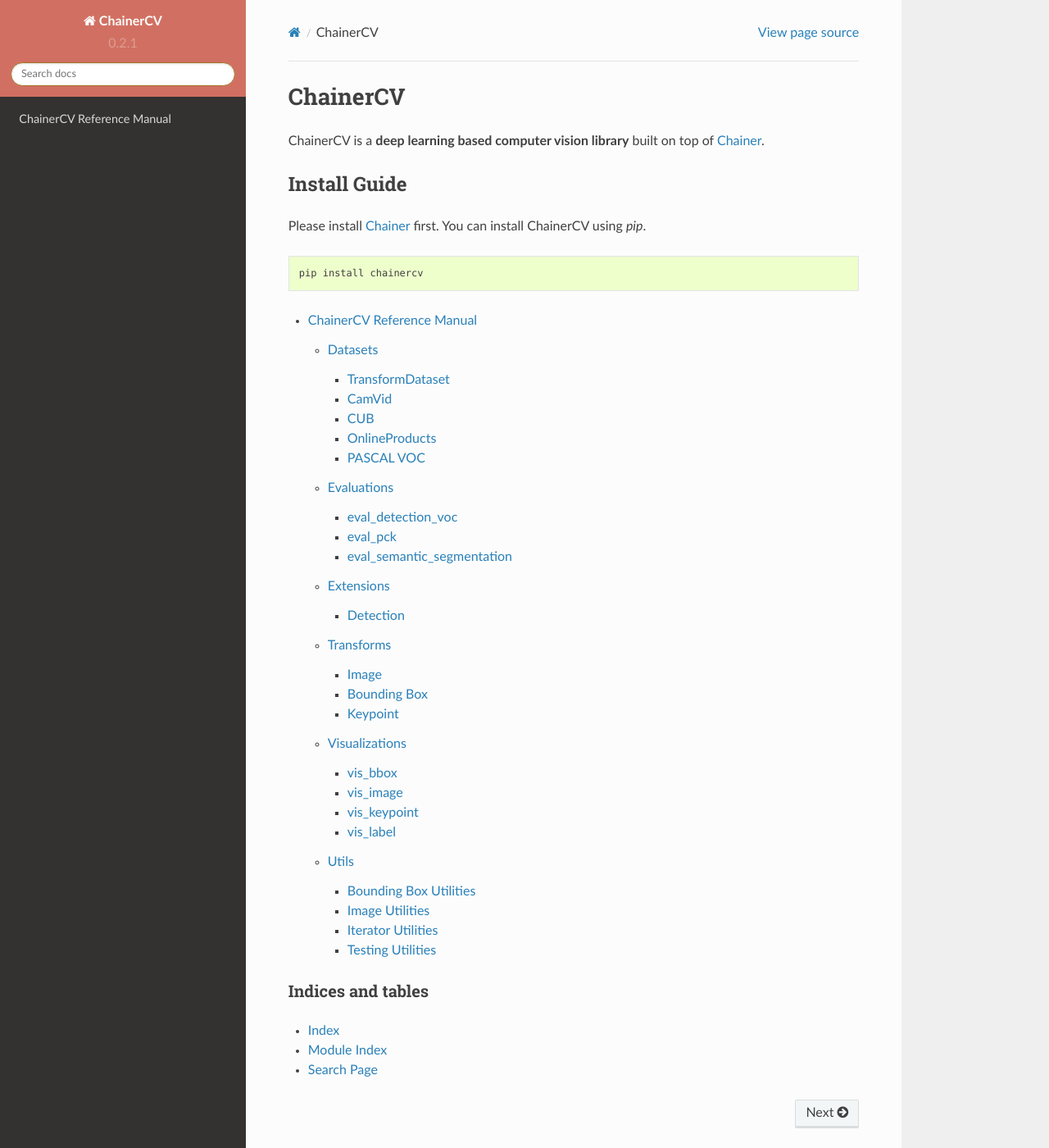
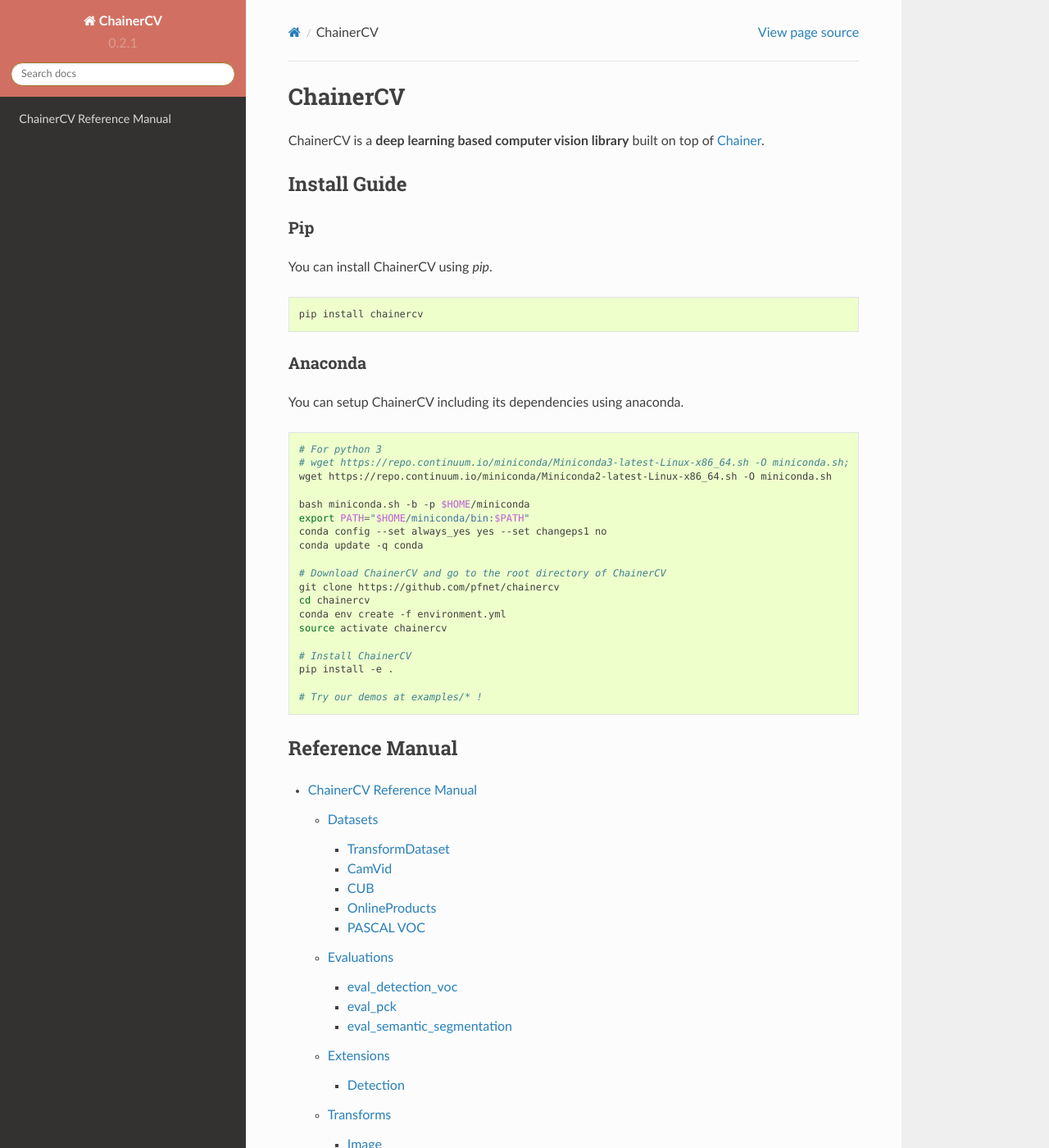
Before and after one commit to chainer/chainercv, a Sphinx documentation site: the page built from docs/source/index.rst, in a window 1280 px wide and 1400 px high. Shown: the whole window at 82% size. Built offline with Sphinx 7.4.7 and the Read the Docs theme 2.0.0, drawn with Linux system fonts in a browser that asks for light colours.

Commit message:
update installation guide

```diff
--- a/docs/source/index.rst
+++ b/docs/source/index.rst
@@ -7,15 +7,48 @@
 
 
 Install Guide
--------------
+=============
 
-Please install `Chainer <https://github.com/pfnet/chainer/>`_ first.
+Pip
+~~~
+
 You can install ChainerCV using `pip`.
 
 .. code-block:: shell
 
     pip install chainercv
 
+
+Anaconda
+~~~~~~~~
+
+You can setup ChainerCV including its dependencies using anaconda.
+
+.. code-block:: shell
+
+    # For python 3
+    # wget https://repo.continuum.io/miniconda/Miniconda3-latest-Linux-x86_64.sh -O miniconda.sh;
+    wget https://repo.continuum.io/miniconda/Miniconda2-latest-Linux-x86_64.sh -O miniconda.sh
+
+    bash miniconda.sh -b -p $HOME/miniconda
+    export PATH="$HOME/miniconda/bin:$PATH"
+    conda config --set always_yes yes --set changeps1 no
+    conda update -q conda
+
+    # Download ChainerCV and go to the root directory of ChainerCV
+    git clone https://github.com/pfnet/chainercv
+    cd chainercv
+    conda env create -f environment.yml
+    source activate chainercv
+
+    # Install ChainerCV
+    pip install -e .
+
+    # Try our demos at examples/* !
+
+
+Reference Manual
+================
 
 .. toctree::
    :maxdepth: 3
--- a/environment.yml
+++ b/environment.yml
@@ -9,6 +9,5 @@
   - opencv3=3.2.0
   - matplotlib
   - numpy
-  - scikit-learn
   - pip:
-    - chainer
+    - chainer=1.24
--- a/environment_minimum.yml
+++ b/environment_minimum.yml
@@ -7,4 +7,4 @@
   - numpy
   - pillow
   - pip:
-    - chainer
+    - chainer=1.24
```
